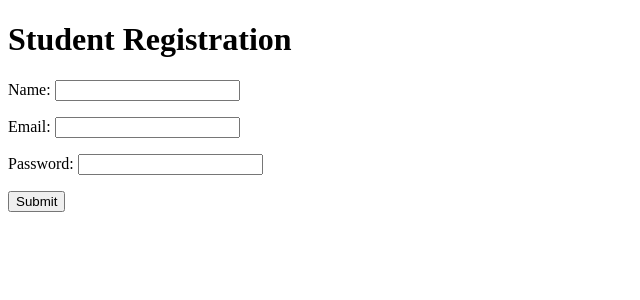
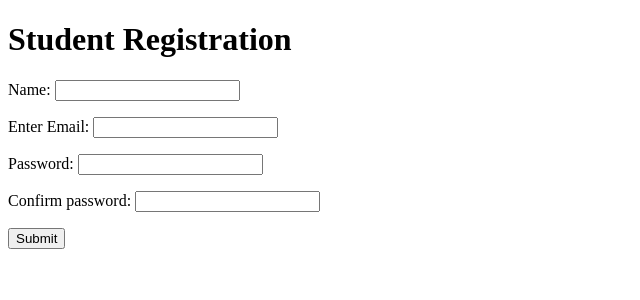
Before and after one commit to harsh-kikani/Django-Training, a Django app: page /student/register/ in a window 1280 px wide. Shown: the top 300 px of the page, without its empty margins (0-640 px from the left). Run offline with Django 5.2, Linux system fonts and the light colour scheme.

Commit message:
Model Form concept

```diff
--- a/ch4/student/forms.py
+++ b/ch4/student/forms.py
@@ -1,5 +1,8 @@
 from django import forms
-from django.core.validators import MinLengthValidator
+from django.core import validators
+from student.models import Profile
+
+
 
 
 # class Registration(forms.Form):
@@ -8,18 +11,19 @@ from django.core.validators import MinLengthValidator
 #     email = forms.EmailField()
 #     city = forms.CharField()
 
-class Registration(forms.Form):
-    Name = forms.CharField()
-    email = forms.EmailField()
-    password = forms.CharField(widget=forms.PasswordInput)
+# class Registration(forms.Form):
+#     name = forms.CharField()
+#     email = forms.EmailField()
+#     password = forms.CharField(widget=forms.PasswordInput)
 
+# class Login(forms.Form):
+#     email = forms.EmailField()
+#     password = forms.CharField()
 
-class Login(forms.Form):
-    email = forms.EmailField()
-    password = forms.CharField()
 
 
 #--------------Field Type example---------------
+
 GENDER_CHOICES = [
     ('M', 'Male'),
     ('F', 'Female'),
@@ -64,12 +68,122 @@ class DemoForm(forms.Form):
 
 
 
-# class DemoForm(forms.Form):
-#     name = forms.CharField(
-#         label="Full Name",
-#         max_length=100,
-#         label_suffix=":",
-#         initial="Enter your full name",
-#         help_text="Enter your legal name here",
-#         validators=[MinLengthValidator(3)]
-#     )
+class DemoForm(forms.Form):
+    name = forms.CharField(
+        label="Full Name",
+        max_length=100,
+        label_suffix=":",
+        initial="Enter your full name",
+        help_text="Enter your legal name here",
+        validators=[validators.MinLengthValidator(3)]
+    )
+
+
+
+#---------------------Login------------------------------------
+
+class Login(forms.Form):
+    email = forms.EmailField()
+    password = forms.CharField()
+
+
+
+#-------------------Registration---------------------------------------
+
+# class Registration(forms.Form):
+#     name = forms.CharField()
+#     email = forms.EmailField()
+#     password = forms.CharField(widget=forms.PasswordInput)
+
+
+    #--------Form Validation specific Field----------------
+
+
+#     def clean_name(self):
+#         # name_value = self.cleaned_data.get('name')
+#         name_value = self.cleaned_data['name']
+#         if len(name_value) < 4:
+#             raise forms.ValidationError('Enter more than or equal 4 char')
+#         return name_value
+
+#     def clean_email(self):
+#         email_value = self.cleaned_data['email']
+#         if len(email_value) < 20:
+#             raise forms.ValidationError('Enter more than or equal 20 char')
+#         return email_value
+
+
+
+#---------------Form Validate All at Once----------------
+
+# class Registration(forms.Form):
+#     Name = forms.CharField()
+#     email = forms.EmailField()
+#     password = forms.CharField(widget=forms.PasswordInput)
+
+#     def clean(self):
+#         cleaned_data = super().clean()
+#         name_value = cleaned_data.get('Name')
+#         email_value = cleaned_data.get('email')
+
+#         if name_value and len(name_value) < 4:
+#             self.add_error('Name', 'Enter more than or equal to 4 characters')
+
+#         if email_value and len(email_value) < 20:
+#             self.add_error('email', 'Enter more than or equal to 20 characters')
+
+#         return cleaned_data
+
+
+
+
+#-----------------Form Built-in Validator and Custom Validator--------------------------------------------
+
+# def starts_with_s(value):
+#     if value[0] != 's':
+#         raise forms.ValidationError('Email should start with s')
+
+# class Registration(forms.Form):
+#     Name = forms.CharField(
+#         validators=[
+#             validators.MaxLengthValidator(10),
+#             validators.MinLengthValidator(3)
+#         ])
+#     email = forms.EmailField(validators=[starts_with_s])
+#     password = forms.CharField(widget=forms.PasswordInput)
+
+
+
+# class Registration(forms.Form):
+#     name = forms.CharField(error_messages={'required': 'Name is Required'})
+#     email = forms.EmailField(
+#         error_messages={'required': 'Email is Required'},
+#         min_length=5, max_length=50)
+#     password = forms.CharField(
+#         error_messages={'required': 'Password is Required'},
+#         widget=forms.PasswordInput, min_length=5, max_length=50)
+
+
+
+
+
+class Registration(forms.ModelForm):
+    name = forms.CharField(max_length=50, required=False)
+    confirm_password = forms.CharField()
+    class Meta:
+        model = Profile
+        #fields = ['name', 'email', 'password']
+        fields = '__all__'
+
+        labels = {
+            'name': 'Enter Name',
+            'email': 'Enter Email'
+        }
+        error_messages = {
+            'email': {'required': 'Email is required'}
+        }
+        widgets = {
+            'password': forms.PasswordInput(attrs={'class': 'pwdclass'}),
+            'name': forms.TimeInput(attrs={'class':'myclass','placeholder': 'Enter your name'}),
+            'confirm_password': forms.PasswordInput(attrs={'class': 'cpwclass'})
+        }
--- a/ch4/student/models.py
+++ b/ch4/student/models.py
@@ -22,3 +22,13 @@
 
 #     # def __str__(self):
 #     #     return str(self.stu_class)
+
+
+from django.db import models
+
+#Create your models here.
+
+class Profile(models.Model):
+    name = models.CharField(max_length=20, blank=True)
+    email = models.EmailField(max_length=255)
+    password = models.CharField(max_length=20)
--- a/ch4/student/templates/student/registration.html
+++ b/ch4/student/templates/student/registration.html
@@ -4,15 +4,64 @@
   <meta charset="UTF-8">
   <meta name="viewport" content="width=device-width, initial-scale=1.0">
   <title>Registration</title>
+  <style>
+    .custom-error-css{
+      color:red
+    }
+    .errorlist{
+      color:blue
+    }
+  </style>
 </head>
 <body>
     <h1>Student Registration</h1>
 
-    <form action="" method="post">
+    {% comment %} <form action="" method="post" novalidate>
       {% csrf_token %}
       {{form.as_p}}
     <input type="submit" value="Submit">
+    </form> {% endcomment %}
+
+
+
+
+    {% comment %} <form action="" method="post" novalidate>
+      {% csrf_token %}
+      {%for field in form %}
+      <div>
+        {{field.label_tag}} {{field}} <span class="custom-error-css">{{field.errors|striptags}}</span>
+      </div>
+      {% endfor %}
+    <input type="submit" value="Submit">
+    </form> {% endcomment %}
+
+
+
+
+    {% comment %} <form action="" method="post" novalidate>
+      {% csrf_token %}
+      {{ form.non_field_errors }}
+      {% for field in form %}
+      <div>
+        {{field.label_tag}} {{field}}
+        {% for error in field.errors %}
+            <span class="custom-error-css">{{error}}</span>
+      {% endfor %}
+      </div>
+      {% endfor %}
+    <input type="submit" value="Submit">
+    </form> {% endcomment %}
+
+
+
+
+
+    <form action="" method="post" novalidate>
+      {% csrf_token %}
+      {{form.as_p}}
+      <input type="submit" value="Submit">
     </form>
+
 
 
     {% comment %} <form action="">
--- a/ch4/student/views.py
+++ b/ch4/student/views.py
@@ -1,7 +1,7 @@
 from django.shortcuts import render
 from student.forms import Registration, Login, DemoForm
 from django.http import HttpResponseRedirect
-
+from student.models import Profile
 # Create your views here.
 
 
@@ -9,22 +9,57 @@ from django.http import HttpResponseRedirect
 def registration(request):
     if request.method == 'POST':
         form = Registration(request.POST)
+
         if form.is_valid():
-            name = form.cleaned_data['Name']
-            email = form.cleaned_data['email']
-            password = form.cleaned_data['password']
-            print('Name:', name)
-            print('Email:', email)
-            print('Password:', password)
-            return HttpResponseRedirect('/student/success/')
+            nm = form.cleaned_data['name']
+            em = form.cleaned_data['email']
+            pw = form.cleaned_data['password']
+            cpw = form.cleaned_data['confirm_password']
+            print('name:', nm)
+            print('Email:', em)
+            print('Password:', pw)
+            print('Confirm_Password:', cpw)
+
+
+
+            # Save Data into Database
+            user = Profile(name=nm, email=em, password=pw)
+            user.save()
+
+            #Update Data into Database
+            # user = Profile(id=1, name=nm, email=em, password=pw)
+            # user.save()
+
+            # Delete Data into Database
+            # user = Profile(id=1)
+            # user.delete()
+
+
+#-----------------save data second method-------------------------------------
+
+# def registration(request):
+#     if request.method == 'POST':
+#         obj = Profile.object.get(pk=2)
+#         form = Registration(request.POST, instance=obj)
+#         if form.is_valid():
+#             form.save()
+
+
+            return HttpResponseRedirect('/student/register/')
+            # return HttpResponseRedirect('/student/success/')
 
     else:
         form = Registration()
     # fm = Registration(field_order=['email', 'city'])
     return render(request, 'student/registration.html', {'form': form})
 
+
+
 def reg_success(request):
     return render(request, 'student/success.html')
+
+
+
 
 def login(req):
     fm = Login()
```
Also changed, not shown: ch4/student/admin.py (+7 -2 lines), ch4/db.sqlite3, ch4/student/migrations/0003_delete_result_rename_city_profile_password_and_more.py (added).
